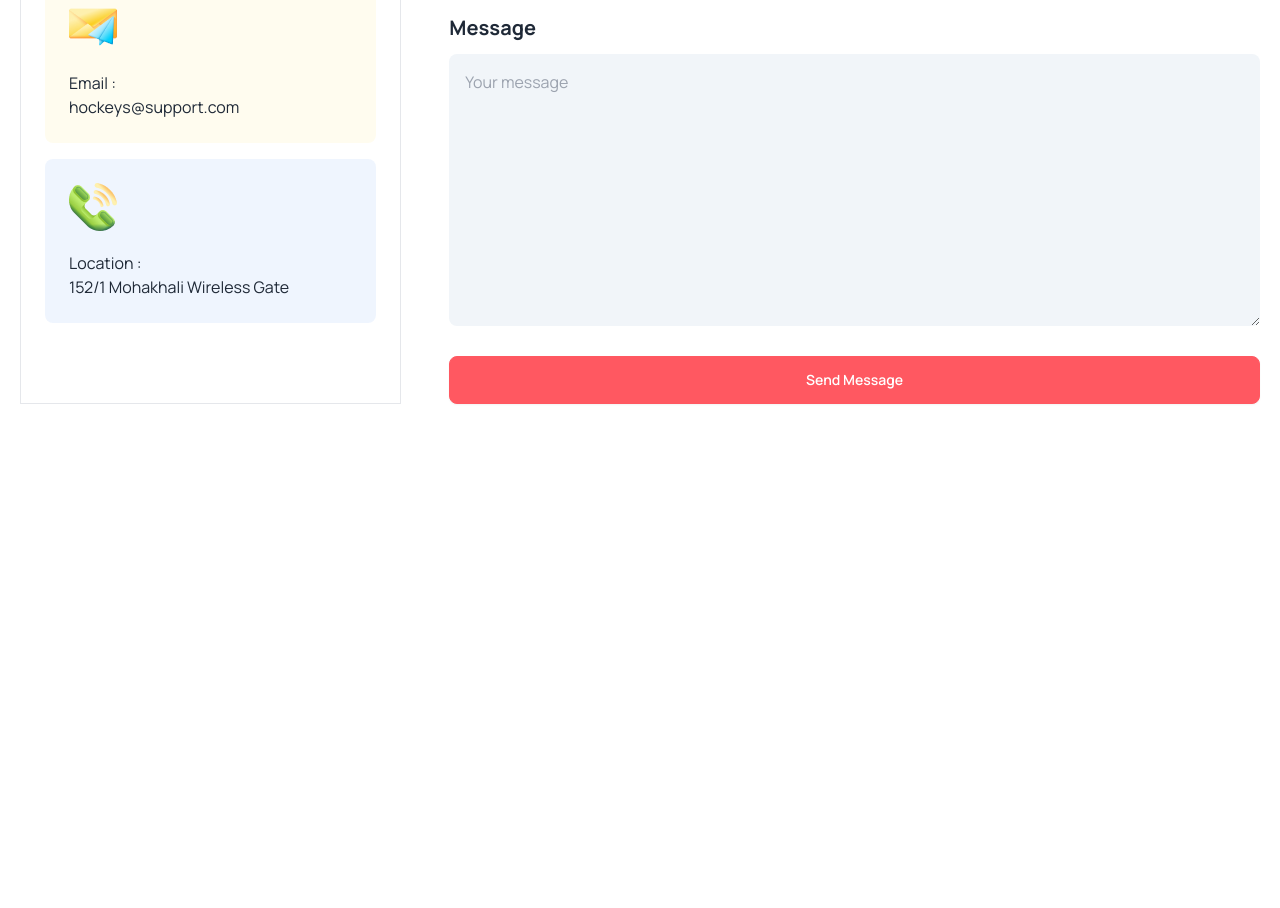
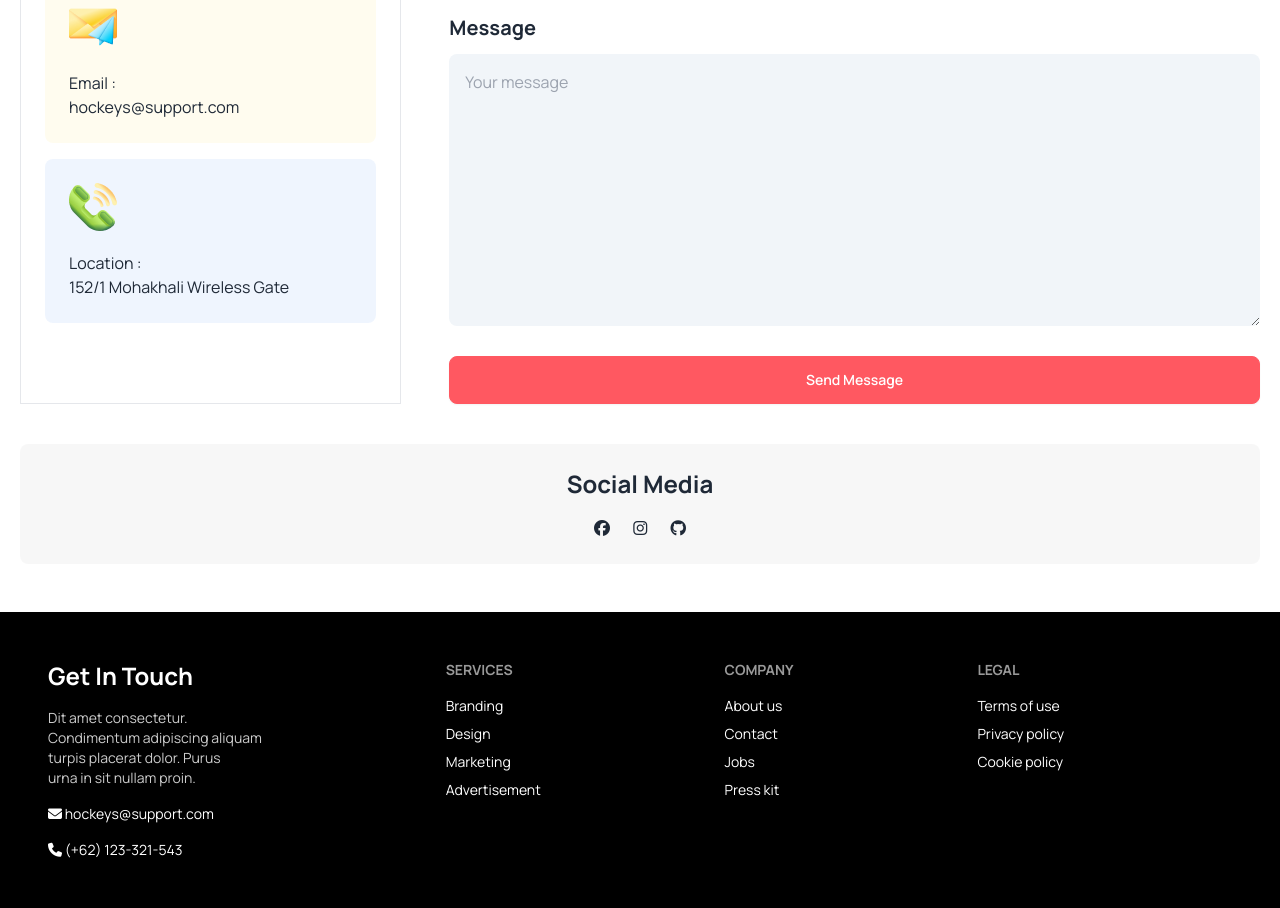
Before and after one commit to nurislamemon1/Batch-9-A3, a plain HTML site: page index.html in a window 1280 px wide. Shown: the part 4367-5275 px from the top of the page. Before the commit the page ends 4803 px from the top, so only its background shows below. Drawn offline with nearby package versions, Linux system fonts and the light colour scheme.

Commit message:
footer section done

```diff
--- a/index.html
+++ b/index.html
@@ -235,7 +235,7 @@
                     </div>
                     <!-- right side -->
                     <div>
-                        <div class="flex space-x-8 gap-6">
+                        <div class="flex lg:space-x-8 space-x-3 gap-6">
                             <div class="flex gap-5 items-center justify-center text-lg">
                                 <i class="fa-solid fa-star text-[#F99808]"></i>
                                 <p class="opacity-80">5.0</p>
@@ -268,7 +268,7 @@
                     </div>
                     <!-- right side -->
                     <div>
-                        <div class="flex space-x-8 gap-6">
+                        <div class="flex lg:space-x-8 space-x-3 gap-6">
                             <div class="flex gap-5 items-center justify-center text-lg">
                                 <i class="fa-solid fa-star text-[#F99808]"></i>
                                 <p class="opacity-80">5.0</p>
@@ -301,7 +301,7 @@
                     </div>
                     <!-- right side -->
                     <div>
-                        <div class="flex space-x-8 gap-6">
+                        <div class="flex lg:space-x-8 space-x-3 gap-6">
                             <div class="flex gap-5 items-center justify-center text-lg">
                                 <i class="fa-solid fa-star text-[#F99808]"></i>
                                 <p class="opacity-80">5.0</p>
@@ -334,7 +334,7 @@
                     </div>
                     <!-- right side -->
                     <div>
-                        <div class="flex space-x-8 gap-6">
+                        <div class="flex lg:space-x-8 space-x-3 gap-6">
                             <div class="flex gap-5 items-center justify-center text-lg">
                                 <i class="fa-solid fa-star text-[#F99808]"></i>
                                 <p class="opacity-80">5.0</p>
@@ -367,7 +367,7 @@
                     </div>
                     <!-- right side -->
                     <div>
-                        <div class="flex space-x-8 gap-6">
+                        <div class="flex lg:space-x-8 space-x-3 gap-6">
                             <div class="flex gap-5 items-center justify-center text-lg">
                                 <i class="fa-solid fa-star text-[#F99808]"></i>
                                 <p class="opacity-80">5.0</p>
@@ -400,7 +400,7 @@
                     </div>
                     <!-- right side -->
                     <div>
-                        <div class="flex space-x-8 gap-6">
+                        <div class="flex lg:space-x-8 space-x-3 gap-6">
                             <div class="flex gap-5 items-center justify-center text-lg">
                                 <i class="fa-solid fa-star text-[#F99808]"></i>
                                 <p class="opacity-80">5.0</p>
@@ -516,38 +516,90 @@
                         <div class="space-y-3 ">
                             <label class="font-bold text-xl" for="">Your Name</label>
                             <br>
-                    <input class="p-4 mt-3 w-full border-none outline-none bg-slate-100 rounded-lg" type="text" placeholder="Enter your full name">
+                            <input class="p-4 mt-3 w-full border-none outline-none bg-slate-100 rounded-lg" type="text"
+                                placeholder="Enter your full name">
                         </div>
                         <!-- 2nd -->
                         <div class="space-y-3">
                             <label class="font-bold text-xl" for="">Your Email</label>
                             <br>
-                    <input class="p-4 mt-3 w-full border-none outline-none bg-slate-100 rounded-lg" type="text" placeholder="Enter your Email">
+                            <input class="p-4 mt-3 w-full border-none outline-none bg-slate-100 rounded-lg" type="text"
+                                placeholder="Enter your Email">
                         </div>
                         <!-- 3rd -->
                         <div class="space-y-3">
                             <label class="font-bold text-xl" for="">Your Subject</label>
                             <br>
-                    <input class="p-4 mt-3 w-full border-none outline-none bg-slate-100 rounded-lg" type="text" placeholder="Enter your Subject">
+                            <input class="p-4 mt-3 w-full border-none outline-none bg-slate-100 rounded-lg" type="text"
+                                placeholder="Enter your Subject">
                         </div>
                         <!-- 4th -->
                         <div class="space-y-3">
                             <label class="font-bold text-xl" for="">Your Phone Number</label>
                             <br>
-                    <input class="p-4 mt-3 w-full border-none outline-none bg-slate-100 rounded-lg" type="text" placeholder="Enter your Phone Number">
+                            <input class="p-4 mt-3 w-full border-none outline-none bg-slate-100 rounded-lg" type="text"
+                                placeholder="Enter your Phone Number">
                         </div>
                         <!-- 5th -->
                         <div class="space-y-3 col-span-2">
                             <label class="font-bold text-xl" for="">Message</label>
                             <br>
-                   <textarea rows="10" class="p-4 mt-3 w-full border-none outline-none bg-slate-100 rounded-lg" name="" id="" placeholder="Your message"></textarea>
+                            <textarea rows="10" class="p-4 mt-3 w-full border-none outline-none bg-slate-100 rounded-lg"
+                                name="" id="" placeholder="Your message"></textarea>
                         </div>
                         <button class="btn btn-error text-white lg:col-span-2 ">Send Message</button>
                     </div>
                 </div>
             </div>
         </section>
+        <section class="px-5 mt-10">
+            <div class="bg-[#13131808] rounded-lg">
+                <div class="py-6 space-y-4">
+                    <h1 class="font-bold  text-2xl text-center">Social Media</h1>
+                    <div class="space-x-5 text-center">
+                        <i class="fa-brands fa-facebook"></i>
+                        <i class="fa-brands fa-instagram"></i>
+                        <i class="fa-brands fa-github"></i>
+                    </div>
+                </div>
+            </div>
+        </section>
     </main>
+    <!-- footer -->
+        <footer class="footer bg-base-200 text-base-content p-12 mt-12 bg-black text-white">
+            <aside class="space-y-2">
+               <h1 class="font-bold text-2xl">Get In Touch</h1>
+               <p class="opacity-80">Dit amet consectetur. <br> Condimentum  adipiscing aliquam <br>turpis placerat dolor. Purus <br> urna in sit nullam proin.</p>
+                <p class="">
+                    <i class="fa-solid fa-envelope"></i>
+                    hockeys@support.com
+                </p>
+
+                <p class="">
+                    <i class="fa-solid fa-phone"></i>
+                    (+62) 123-321-543</p>
+            </aside>
+            <nav class="">
+                <h6 class="footer-title">Services</h6>
+                <a class="link link-hover">Branding</a>
+                <a class="link link-hover">Design</a>
+                <a class="link link-hover">Marketing</a>
+                <a class="link link-hover">Advertisement</a>
+            </nav>
+            <nav class="">
+                <h6 class="footer-title">Company</h6>
+                <a class="link link-hover">About us</a>
+                <a class="link link-hover">Contact</a>
+                <a class="link link-hover">Jobs</a>
+                <a class="link link-hover">Press kit</a>
+            </nav>
+            <nav class="">
+                <h6 class="footer-title">Legal</h6>
+                <a class="link link-hover">Terms of use</a>
+                <a class="link link-hover">Privacy policy</a>
+                <a class="link link-hover">Cookie policy</a>
+            </nav>
+        </footer>
 </body>
 
 </html>
```
Lines whose indentation alone changed are shown as unchanged.
